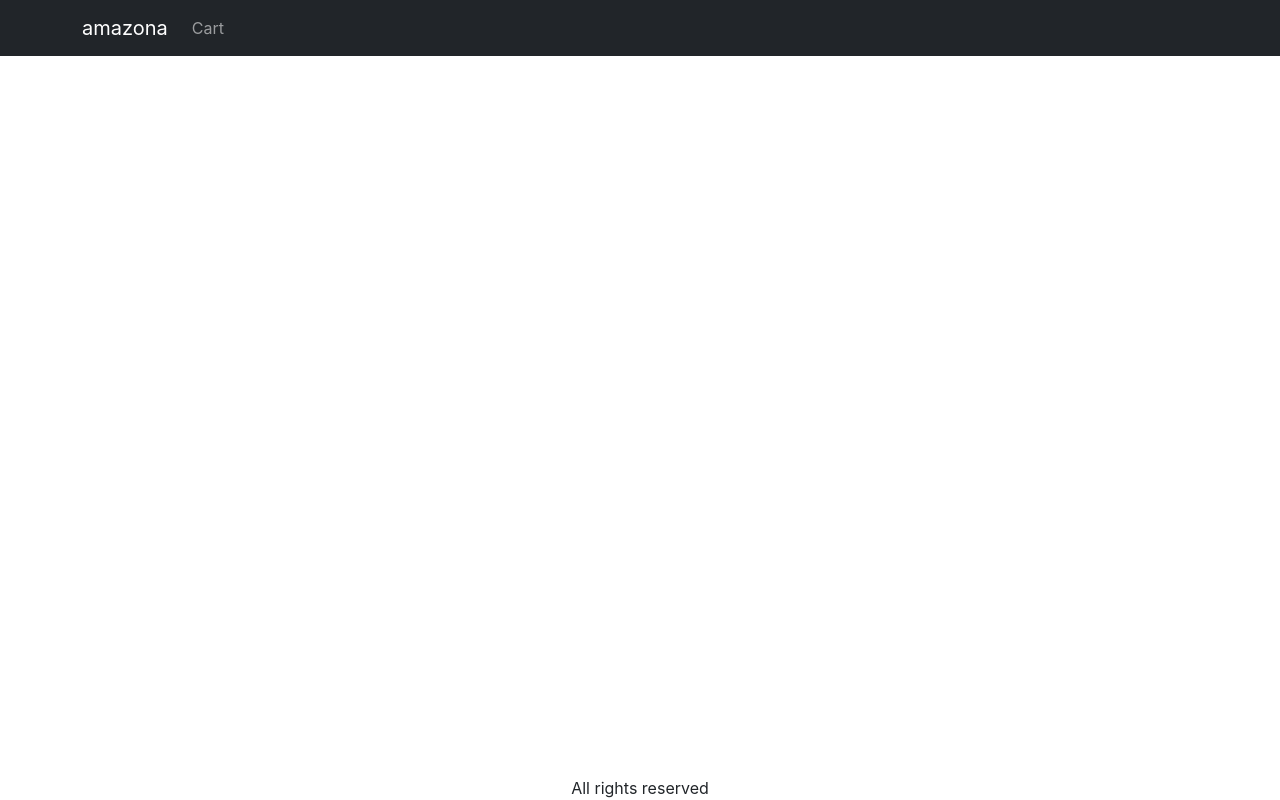
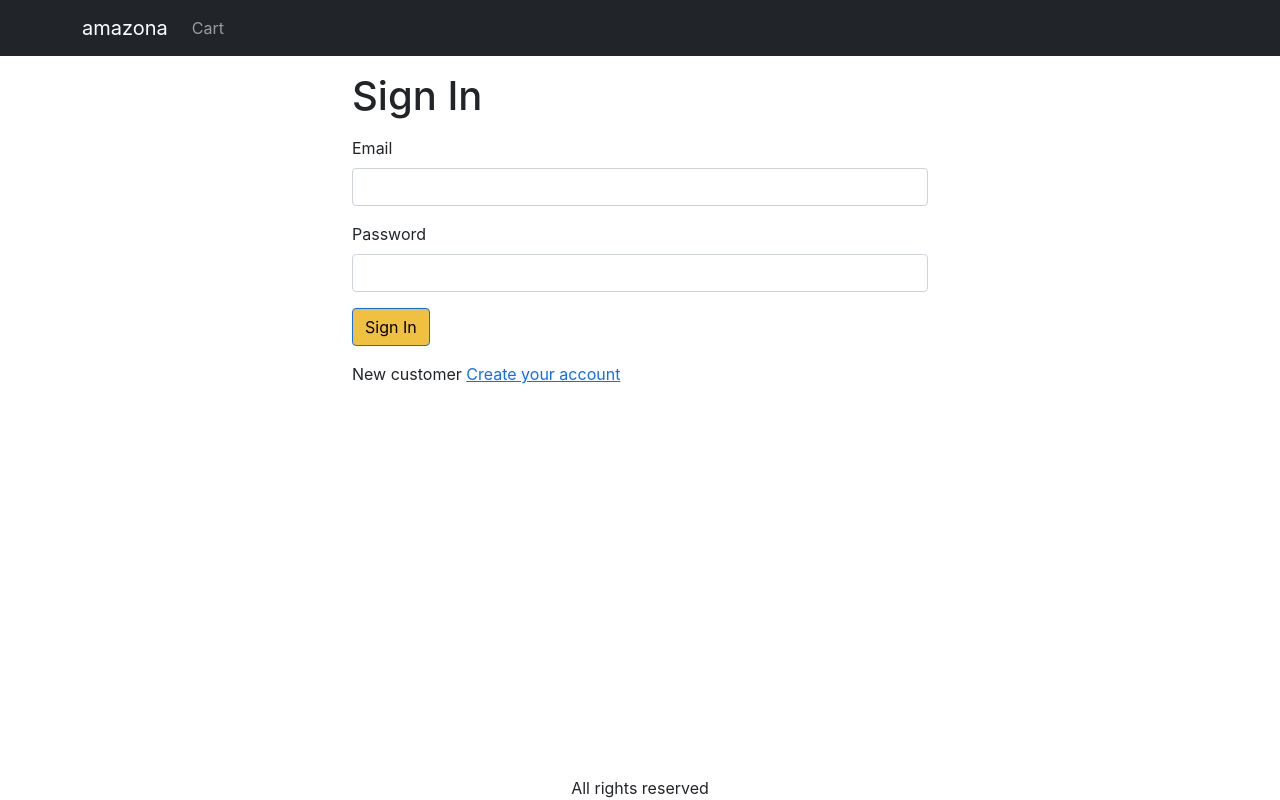
Before and after one commit to dcarroll9398/mern623, a React (Create React App) app in the folder frontend/: page /signin in a window 1280 px wide. Built offline with nearby package versions, Linux system fonts and the light colour scheme.

Commit message:
Video-18

```diff
--- a/frontend/src/App.js
+++ b/frontend/src/App.js
@@ -7,6 +7,7 @@
 import { useContext } from 'react';
 import { Store } from './Store';
 import CartScreen from './screens/CartScreen';
+import SigninScreen from './screens/SigninScreen';
 
 function App() {
   const { state } = useContext(Store);
@@ -37,6 +38,7 @@
           <Container className="mt-3">
             <Routes>
               <Route path="/product/:slug" element={<ProductScreen />} />
+              <Route path="/signin" element={<SigninScreen />} />
               <Route path="/cart" element={<CartScreen />} />
               <Route path="/" element={<HomeScreen />} />
             </Routes>
--- a/frontend/src/index.css
+++ b/frontend/src/index.css
@@ -41,3 +41,6 @@
 .img-thumbnail {
   height: 80px;
 }
+.small-container {
+  max-width: 600px;
+}
--- /dev/null
+++ b/frontend/src/screens/SigninScreen.js
@@ -0,0 +1,35 @@
+import React from 'react';
+import { Button, Container, Form } from 'react-bootstrap';
+import { Helmet } from 'react-helmet-async';
+import { Link, useLocation } from 'react-router-dom';
+
+export default function SigninScreen() {
+  const { search } = useLocation();
+  const redirectInUrl = new URLSearchParams(search).get('redirect');
+  const redirect = redirectInUrl ? redirectInUrl : '/';
+  return (
+    <Container className="small-container">
+      <Helmet>
+        <title>Sign In</title>
+      </Helmet>
+      <h1 className="my-3">Sign In</h1>
+      <Form>
+        <Form.Group className="mb-3" controlId="email">
+          <Form.Label>Email</Form.Label>
+          <Form.Control type="email" required></Form.Control>
+        </Form.Group>
+        <Form.Group className="mb-3" controlId="password">
+          <Form.Label>Password</Form.Label>
+          <Form.Control type="password" required></Form.Control>
+        </Form.Group>
+        <div className="mb-3">
+          <Button type="submit">Sign In</Button>
+        </div>
+        <div className="mb-3">
+          New customer{' '}
+          <Link to={`/signup?redirect=${redirect}`}>Create your account</Link>
+        </div>
+      </Form>
+    </Container>
+  );
+}
```
